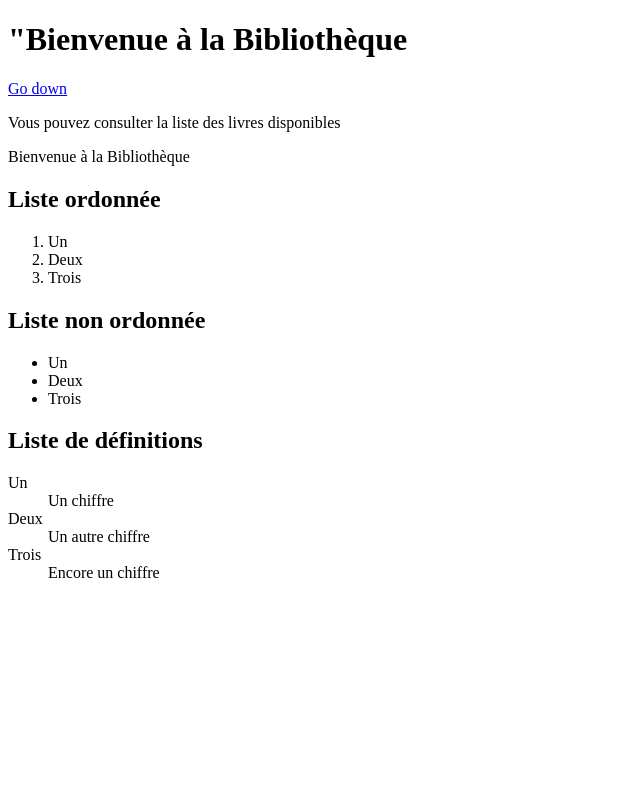
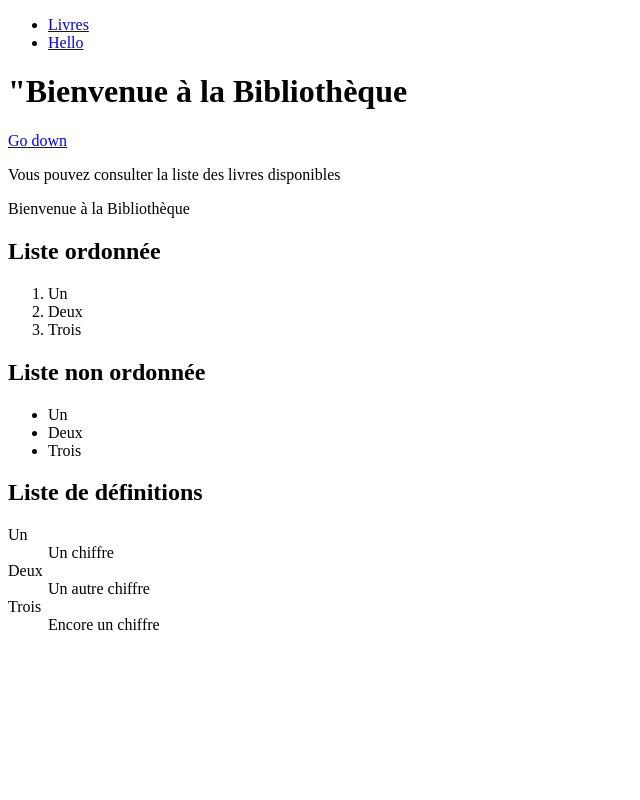
Before and after one commit to DengpaoHuai/html-rennes, a plain HTML site: page bibliotheque.html in a window 1280 px wide. Shown: the top 800 px of the page, without its empty margins (0-640 px from the left). Drawn offline with Linux system fonts and the light colour scheme.

Commit message:
ajout de header

```diff
--- a/bibliotheque.html
+++ b/bibliotheque.html
@@ -6,6 +6,14 @@
     <title>Document</title>
   </head>
   <body>
+    <header>
+      <nav>
+        <ul>
+          <li><a href="#livres">Livres</a></li>
+          <li><a href="#hello">Hello</a></li>
+        </ul>
+      </nav>
+    </header>
     <h1>"Bienvenue à la Bibliothèque</h1>
     <a href="#hello">Go down</a>
     <div>
```
